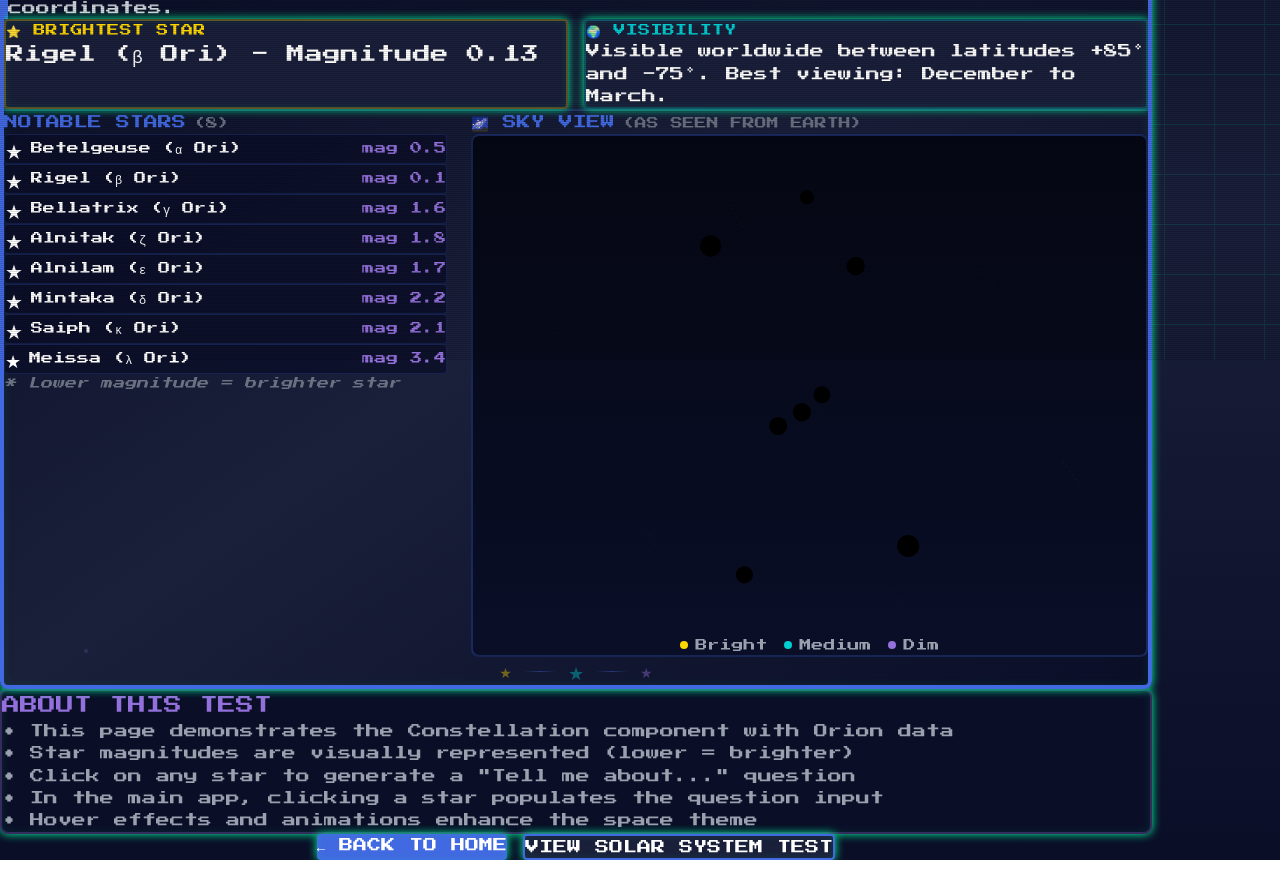
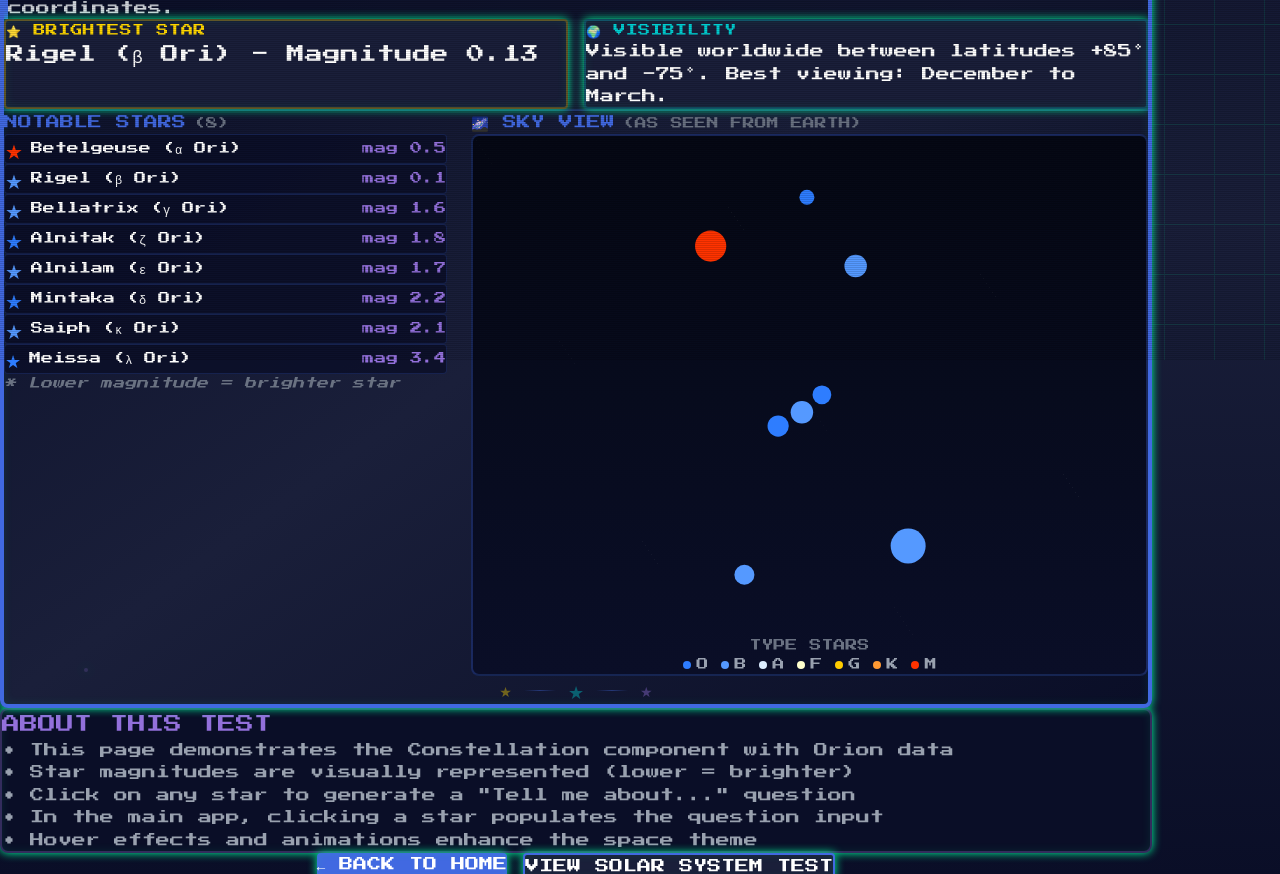
Before and after one commit to SonicDMG/pixelverse, a Next.js app: page /test-constellation in a window 1280 px wide. Shown: the part 440-1314 px from the top of the page. Built offline with nearby package versions, Linux system fonts and the light colour scheme.

Commit message:
Verify star colors are properly rendered in constellation component

```diff
--- a/app/globals.css
+++ b/app/globals.css
@@ -45,14 +45,14 @@
   --color-planet-uranus: #4fd0e7;
   --color-planet-neptune: #4169e1;
 
-  /* Spectral colors for Constellation */
-  --color-spectral-o: #9bb0ff;
-  --color-spectral-b: #aabfff;
-  --color-spectral-a: #cad7ff;
-  --color-spectral-f: #f8f7ff;
-  --color-spectral-g: #fff4ea;
-  --color-spectral-k: #ffd2a1;
-  --color-spectral-m: #ffcc6f;
+  /* Spectral colors for Constellation - Astronomically accurate */
+  --color-spectral-o: #8bb3ff; /* Blue - hottest stars (>30,000K) */
+  --color-spectral-b: #aabfff; /* Blue-white - very hot (10,000-30,000K) - Rigel, Spica */
+  --color-spectral-a: #d4e0ff; /* White - hot (7,500-10,000K) - Sirius, Vega */
+  --color-spectral-f: #f9f5ff; /* Yellow-white - warm (6,000-7,500K) - Procyon */
+  --color-spectral-g: #fff4e8; /* Yellow - moderate (5,200-6,000K) - Sun, Capella */
+  --color-spectral-k: #ffb380; /* Orange - cool (3,700-5,200K) - Arcturus, Aldebaran */
+  --color-spectral-m: #ff6b4a; /* Red-orange - coolest (<3,700K) - Betelgeuse, Antares */
 
   /* Event type colors for SpaceTimeline */
   --color-event-mission: #00CED1;
--- a/components/dynamic/Constellation.tsx
+++ b/components/dynamic/Constellation.tsx
@@ -85,22 +85,22 @@ export function Constellation({
   // Check if we have coordinate data for visualization
   const hasCoordinates = starsWithCoords.some(star => star.x !== undefined && star.y !== undefined);
 
-  // Helper to convert spectral class to color
+  // Helper to convert spectral class to color (intense, saturated colors)
   const spectralClassToColor = (spectralClass: string): string => {
     const upperClass = spectralClass.toUpperCase().charAt(0);
     const spectralColors: Record<string, string> = {
-      'O': 'var(--color-spectral-o)', // Blue - hottest stars
-      'B': 'var(--color-spectral-b)', // Blue-white
-      'A': 'var(--color-spectral-a)', // White
-      'F': 'var(--color-spectral-f)', // Yellow-white
-      'G': 'var(--color-spectral-g)', // Yellow (like our Sun)
-      'K': 'var(--color-spectral-k)', // Orange
-      'M': 'var(--color-spectral-m)', // Red-orange - coolest stars (Betelgeuse)
+      'O': '#2E7DFF', // Intense deep blue - hottest stars (>30,000K)
+      'B': '#5599FF', // Vivid blue - very hot (10,000-30,000K) - Rigel, Spica
+      'A': '#DDEEFF', // Brilliant white - hot (7,500-10,000K) - Sirius, Vega
+      'F': '#FFFFCC', // Pale yellow-white - warm (6,000-7,500K) - Procyon
+      'G': '#FFCC00', // Intense gold - moderate (5,200-6,000K) - Sun, Capella
+      'K': '#FF9933', // Deep orange - cool (3,700-5,200K) - Arcturus, Aldebaran
+      'M': '#FF3300', // Intense red - coolest (<3,700K) - Betelgeuse, Antares
     };
     return spectralColors[upperClass] || '#FFFFFF';
   };
 
-  // Helper to get star color
+  // Helper to get star color based on spectral class or hex color
   const getStarColor = (star: Star): string => {
     // If color is provided, use it
     if (star.color) {
@@ -108,20 +108,28 @@ export function Constellation({
       if (star.color.startsWith('#')) {
         return star.color;
       }
-      // Otherwise treat as spectral class
+      // Otherwise treat as spectral class and convert to realistic color
       return spectralClassToColor(star.color);
     }
 
-    // Fallback to magnitude-based coloring
+    // Fallback to magnitude-based coloring only if no color data
     const brightness = Math.max(0, Math.min(5, 6 - star.magnitude));
     if (brightness > 3) return 'var(--color-accent)';
     if (brightness > 1) return 'var(--color-secondary)';
     return 'var(--color-purple)';
   };
 
-  // Helper to get star size based on magnitude
+  // Helper to get star size based on size property or magnitude
   const getStarRadius = (star: Star): number => {
-    // Calculate radius from magnitude (lower magnitude = brighter = larger)
+    // If size property is provided, use it directly
+    if (star.size !== undefined) {
+      // Size is a multiplier (0.5-3.0), convert to pixel radius
+      // Base radius of 5px, scaled by size multiplier
+      const baseRadius = 5;
+      return baseRadius * star.size;
+    }
+
+    // Fallback: Calculate radius from magnitude (lower magnitude = brighter = larger)
     // Magnitude scale: -1 (very bright) to 6 (very dim)
     const magnitude = star.magnitude ?? 3;
 
@@ -374,19 +382,38 @@ export function Constellation({
                   })}
                 </svg>
 
-                {/* Legend */}
-                <div className="mt-4 flex justify-center gap-4 text-xs font-pixel text-gray-400">
-                  <div className="flex items-center gap-2">
-                    <div className="w-2 h-2 rounded-full bg-[var(--color-accent)]"></div>
-                    <span>Bright</span>
-                  </div>
-                  <div className="flex items-center gap-2">
-                    <div className="w-2 h-2 rounded-full bg-[var(--color-secondary)]"></div>
-                    <span>Medium</span>
-                  </div>
-                  <div className="flex items-center gap-2">
-                    <div className="w-2 h-2 rounded-full bg-[var(--color-purple)]"></div>
-                    <span>Dim</span>
+                {/* Spectral Class Legend */}
+                <div className="mt-4 space-y-2">
+                  <div className="text-center text-xs font-pixel text-gray-500 uppercase">Type Stars</div>
+                  <div className="flex flex-wrap justify-center gap-3 text-xs font-pixel text-gray-400">
+                    <div className="flex items-center gap-1.5">
+                      <div className="w-2 h-2 rounded-full" style={{ backgroundColor: '#2E7DFF' }}></div>
+                      <span>O</span>
+                    </div>
+                    <div className="flex items-center gap-1.5">
+                      <div className="w-2 h-2 rounded-full" style={{ backgroundColor: '#5599FF' }}></div>
+                      <span>B</span>
+                    </div>
+                    <div className="flex items-center gap-1.5">
+                      <div className="w-2 h-2 rounded-full" style={{ backgroundColor: '#DDEEFF' }}></div>
+                      <span>A</span>
+                    </div>
+                    <div className="flex items-center gap-1.5">
+                      <div className="w-2 h-2 rounded-full" style={{ backgroundColor: '#FFFFCC' }}></div>
+                      <span>F</span>
+                    </div>
+                    <div className="flex items-center gap-1.5">
+                      <div className="w-2 h-2 rounded-full" style={{ backgroundColor: '#FFCC00' }}></div>
+                      <span>G</span>
+                    </div>
+                    <div className="flex items-center gap-1.5">
+                      <div className="w-2 h-2 rounded-full" style={{ backgroundColor: '#FF9933' }}></div>
+                      <span>K</span>
+                    </div>
+                    <div className="flex items-center gap-1.5">
+                      <div className="w-2 h-2 rounded-full" style={{ backgroundColor: '#FF3300' }}></div>
+                      <span>M</span>
+                    </div>
                   </div>
                 </div>
               </div>
```
